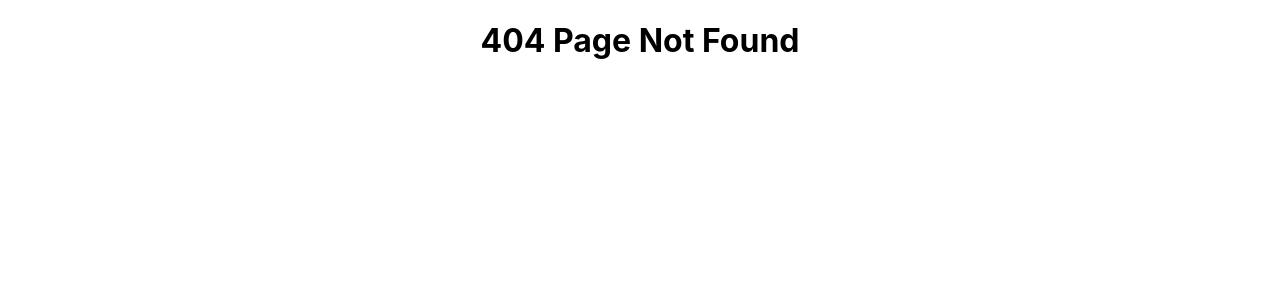
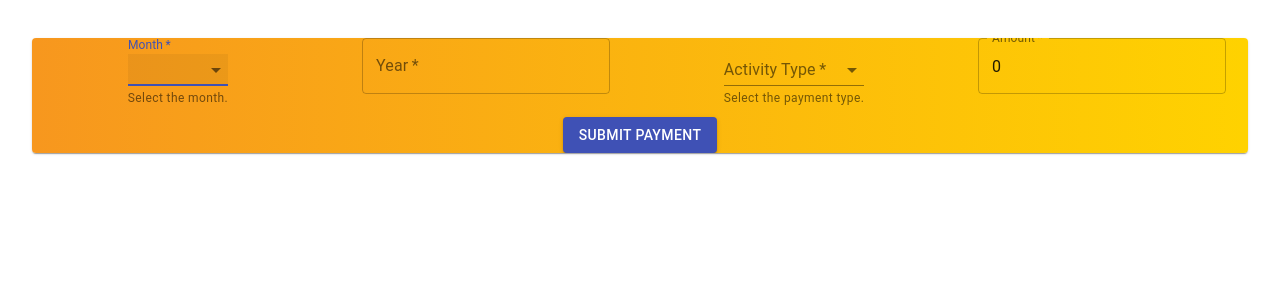
Before and after one commit to SL-Sports/nsc-web, a React (Create React App) app: page /payments-new in a window 1280 px wide. Before the commit this address had no page. Shown: the top 300 px of the page. Built offline with nearby package versions, Linux system fonts and the light colour scheme.

Commit message:
Added new payment page, but missing profileID select

```diff
--- a/src/components/payments/index.js
+++ b/src/components/payments/index.js
@@ -17,6 +17,10 @@ import PaymentCard from "./paymentCard";
 import { theme } from "./paymentsTheme";
 
 import PaymentDetail from "./paymentDetail"
+
+import { Link } from "react-router-dom";
+
+import NewPayment from "./newPayment";
 
 const profileId = "60a7f13a8ae2f8ad47c5cd1a";
 
@@ -62,13 +66,15 @@ export default function Payments() {
           <Container style={{ paddingTop: 30 }} maxWidth="lg">
             <Grid container spacing={2}>
               {payments.map((payment) => (
-                <PaymentCard payment={payment} />
+                <PaymentCard key = {payment.payment.id} payment={payment} seeMoreEnabled={true}/>
               ))}
             </Grid>
           </Container>
-          <Fab color="primary" aria-label="add" style = {fabStyle}>
-              <AddIcon />
-          </Fab>
+          <Link to={"payments-new"}>
+            <Fab color="primary" aria-label="add" style = {fabStyle}>
+                <AddIcon />
+            </Fab>
+          </Link>
         </main>
       </CssBaseline>
     </>
--- /dev/null
+++ b/src/components/payments/newPayment.js
@@ -0,0 +1,233 @@
+import React, { useState, useEffect } from "react";
+import paymentService from "../../services/paymentsService";
+import {
+  AppBar,
+  Typography,
+  Toolbar,
+  CssBaseline,
+  Container,
+  Grid,
+  Fab,
+  TextField,
+  MenuItem
+} from "@material-ui/core";
+
+import AddIcon from '@material-ui/icons/Add';
+
+import PaymentCard from "./paymentCard";
+
+import { theme } from "./paymentsTheme";
+
+import PaymentDetail from "./paymentDetail";
+
+import { Card, Button } from "@material-ui/core";
+import { CheckBox, CheckBoxOutlineBlank } from "@material-ui/icons";
+import moment from "moment";
+import { Link } from "react-router-dom";
+import Checkbox from '@material-ui/core/Checkbox';
+import { useStyles } from "./paymentsTheme";
+
+const profileId = "60a7f13a8ae2f8ad47c5cd1a";
+
+export default function NewPayment() {
+    useEffect(() => {
+        setProfileID("60ac8513ab2c3100155367bd");
+    }, []);
+
+    const [month, setMonth] = useState("");
+    const [year, setYear] = useState();
+    const [profileID, setProfileID] = useState("");
+    const [paymentType, setPaymentType] = useState("");
+    const [amount, setAmount] = useState(0);
+
+
+
+    const months = [
+        {
+            value: 'JAN',
+            label: 'January',
+        },
+        {
+            value: 'FEB',
+            label: 'February',
+        },
+        {
+            value: 'MAR',
+            label: 'March',
+        },
+        {
+            value: 'APR',
+            label: 'April',
+        },
+        {
+            value: 'MAY',
+            label: 'May',
+        },
+        {
+            value: 'JUN',
+            label: 'June',
+        },
+        {
+            value: 'JUL',
+            label: 'July',
+        },
+        {
+            value: 'AUG',
+            label: 'August',
+        },
+        {
+            value: 'SEP',
+            label: 'September',
+        },
+        {
+            value: 'OCT',
+            label: 'October',
+        },
+        {
+            value: 'NOV',
+            label: 'November',
+        },
+        {
+            value: 'DEC',
+            label: 'December',
+        }
+
+    ];
+
+    const paymentTypes = [
+        {
+            value: "MONTHLY_STIPEND",
+            label: "Monthly Stipend",
+        },
+        {
+            value: "EQUIPMENT",
+            label: "Equipment",
+        },
+        {
+            value: "TRAVEL",
+            label: "Travel"
+        }
+    ];
+
+    const changeMonth = (event) => {
+        setMonth(event.target.value);
+        console.log(month);
+    };
+
+    const changeYear = (event) => {
+        setYear(event.target.value);
+        console.log(year);
+    };
+
+    const changeType = (event) => {
+        setPaymentType(event.target.value);
+        console.log(paymentType);
+    };
+
+    const changeAmount = (event) => {
+        setAmount(event.target.value);
+        console.log(amount);
+    };
+
+    const saveNewPayment = async () => {
+        const paymentInfo = {
+            month:   month,
+            year: parseInt(year),
+            profileID: profileID,
+            amount: parseInt(amount),
+            paymentType: paymentType
+        }
+        const saveRes = await paymentService.sendNewPayment(paymentInfo);
+        alert(saveRes.data);
+        setMonth("");
+        setYear();
+        setProfileID("");
+        setPaymentType("");
+        setAmount(0);
+    }
+
+    return (
+        <Container style={{ paddingTop: 30 }} maxWidth="lg">
+            <Grid container spacing={2}>
+                <Grid item sm={12}>
+                    <Card style={{ background: theme.palette.secondary.mainGradient,height: "100%",}}>
+                        <Grid container spacing = {2}>
+                            <Grid item sm={6} md={3}>
+                                <TextField
+                                color="primary"
+                                required
+                                id="standard-select-month"
+                                select
+                                label="Month"
+                                name="month"
+                                autoFocus
+                                value={month}
+                                helperText="Select the month."
+                                onChange={changeMonth}>
+                                    {months.map((option) => (
+                                        <MenuItem key={option.value} value = {option.value}>
+                                            {option.label}
+                                        </MenuItem>
+                                    ))}
+                                </TextField>
+                            </Grid>
+                            <Grid item sm={6} md={3}>
+                                <TextField
+                                color="primary"
+                                required
+                                id="standard-outlined"
+                                label="Year"
+                                variant="outlined"
+                                value = {year}
+                                onChange={changeYear}
+                                >
+
+                                </TextField>
+                            </Grid>
+                            <Grid item sm={6} md={3}>
+                                <TextField
+                                color="primary"
+                                required
+                                select
+                                label="Activity Type"
+                                value={paymentType}
+                                onChange={changeType}
+                                name="paymentType"
+                                helperText="Select the payment type.">
+                                    {paymentTypes.map((option) => (
+                                        <MenuItem key={option.value} value = {option.value}>
+                                            {option.label}
+                                        </MenuItem>
+                                    ))}
+                                </TextField>
+                            </Grid>
+                            <Grid item sm={6} md={3}>
+                                <TextField
+                                color="primary"
+                                required
+                                id="standard-outlined"
+                                label="Amount"
+                                variant="outlined"
+                                value = {amount}
+                                onChange={changeAmount}
+                                >
+
+                                </TextField>
+                            </Grid>
+                        </Grid>
+                        <Grid container spacing={5}>
+                            <Grid item sm={12}>
+                                <Button
+                                variant="contained"
+                                color="primary"
+                                onClick={saveNewPayment}>
+                                    Submit Payment
+                                </Button>
+                            </Grid>
+                        </Grid>
+                    </Card>
+                </Grid>
+            </Grid>
+        </Container>
+    )
+};
--- a/src/components/payments/paymentCard.js
+++ b/src/components/payments/paymentCard.js
@@ -5,7 +5,7 @@ import { Link } from "react-router-dom";
 import Checkbox from '@material-ui/core/Checkbox';
 import { theme, useStyles } from "./paymentsTheme";
 
-const PaymentCard = ({payment}) => {
+const PaymentCard = ({payment, seeMoreEnabled}) => {
     const classes = useStyles();
 
     const stringifyPaymentType = (paymentType) => {
@@ -92,7 +92,7 @@ const PaymentCard = ({payment}) => {
                             </Grid>
                             <Grid item xs={12}>
                                 <Link to={"payment-detail/" + payment.payment._id}>
-                                    <Button
+                                    {seeMoreEnabled && <Button
                                         style={{
                                         background: theme.palette.primary.mainGradient,
                                         color: "white",
@@ -102,7 +102,7 @@ const PaymentCard = ({payment}) => {
                                         fullWidth
                                     >
                                         SEE MORE
-                                    </Button>
+                                    </Button>}
                                 </Link>
                             </Grid>
                         </Grid>
--- a/src/components/payments/paymentDetail.js
+++ b/src/components/payments/paymentDetail.js
@@ -1,5 +1,5 @@
 import React, { useState, useEffect } from "react";
-// import paymentService from "../../services/paymentService";
+import paymentService from "../../services/paymentsService";
 import { Add, AddComment, ArrowBack } from "@material-ui/icons";
 import { Link, useParams } from "react-router-dom";
 import {
@@ -22,55 +22,47 @@ import axios from "axios";
 
 const baseUrl = "https://slsports.anuda.me/payment";
 
-const token = "8cJeOM8vZUkSPKhn978Lh3LhY86TJSwDzUYVHxD6rrDdSBQazf4MrZSxV94pDxgwXWc5ZKkOuHrqGPt4ma0imc5K4VE7dT8VKdmOA5vZ8mI24J6mG8I3aTnE0mVcpyxE";
+const token = "q4DRq9lPhYGwgnlTJYm9B4yLG7udKpNHNmW2jocy5m2cWqz546A3yookPfv9hlwu0Gcw9ge1KH1T3Agjrjo3Esb3B6RY57zHxJptoidoGJkWZhOm1IIYvyYqSnA6WIdh";
 
 const profileId = "60a7f13a8ae2f8ad47c5cd1a";
 
 export default function PaymentDetail() {
     const {paymentID} = useParams();
-    const [payment, setPayment] = useState('test');
+    const [payment, setPayment] = useState(undefined);
 
 
-    const getPaymentDetail = async () => {
-        const url = baseUrl + "/get";
-
-        const body = {
-            _id: paymentID,
+    useEffect(() => {
+        const getPayments = async () => {
+          const paymentRes = await paymentService.getPaymentDetail(paymentID);
+          if (paymentRes.status === 200) {
+            setPayment(paymentRes.data[0]);
+          }
         };
 
-        const config = {
-            headers: {
-                "Content-Type": "application/json",
-                Token: token,
-            },
-        };
+        getPayments();
+      }, []);
 
-        let result = {};
-
-        let response = await axios.post(url, body, config).catch((err) => {
-            result.status = err.response.status;
-            result.data = err.response.data.message;
-
-            return result;
-        });
-        result.status = response.status;
-
-        if (response.status === 200) {
-            result.data = response.data;
-        } else {
-            result.data = response.data.message;
-        }
-        setPayment(result.data[0]);
-        console.log(result);
-        return result.data[0];
-    };
-
-    useEffect(() => {
-        getPaymentDetail();
-    })
-    // getPaymentDetail(paymentID);
-    const payment2 = getPaymentDetail();
-    console.log(payment2);
+    console.log(payment);
+    if (payment === undefined) {
+        return (
+          <>
+            <Grid
+              container
+              spacing={0}
+              direction="column"
+              alignItems="center"
+              justify="center"
+              style={{ minHeight: "100vh" }}
+            >
+              <Grid item xs={3}>
+                <CircularProgress
+                  style={{ color: theme.palette.primary.main, margin: "auto" }}
+                ></CircularProgress>{" "}
+              </Grid>
+            </Grid>
+          </>
+        );
+    } else {
     return (
         <>
             <CssBaseline>
@@ -87,7 +79,7 @@ export default function PaymentDetail() {
                 <main>
                 <Container style={{ paddingTop: 30 }} maxWidth="lg">
                     <Grid container spacing={2}>
-                        <PaymentCard payment={payment} />
+                        <PaymentCard payment={payment} seeMoreEnabled={false}/>
                     {/* {payments.map((payment) => (
                         <PaymentCard payment={paymentID} />
                     ))} */}
@@ -97,4 +89,5 @@ export default function PaymentDetail() {
             </CssBaseline>
         </>
     )
+}
 };
--- a/src/components/routes/index.js
+++ b/src/components/routes/index.js
@@ -10,6 +10,7 @@ import Activities from '../activities';
 import Profiles from '../profiles';
 import Payments from '../payments';
 import PaymentDetail from '../payments/paymentDetail';
+import NewPayment from '../payments/newPayment';
 
 function Home () {
     return <h1  style={{color: COLORS.blueGradientStart}}>Home</h1>
@@ -29,6 +30,7 @@ export default function Routes () {
                 {/* Payments */}
                 <Route path='/payments' component={Payments} />
                 <Route path='/payment-detail/:paymentID' component={PaymentDetail} />
+                <Route path='/payments-new' component={NewPayment} />
                 {/* Profiles */}
                 <Route path='/profiles' component={Profiles} />
                 {/* Home */}
--- a/src/services/paymentsService.js
+++ b/src/services/paymentsService.js
@@ -2,7 +2,7 @@ import axios from "axios";
 
 const baseUrl = "https://slsports.anuda.me/payment";
 
-const token = "8cJeOM8vZUkSPKhn978Lh3LhY86TJSwDzUYVHxD6rrDdSBQazf4MrZSxV94pDxgwXWc5ZKkOuHrqGPt4ma0imc5K4VE7dT8VKdmOA5vZ8mI24J6mG8I3aTnE0mVcpyxE";
+const token = "q4DRq9lPhYGwgnlTJYm9B4yLG7udKpNHNmW2jocy5m2cWqz546A3yookPfv9hlwu0Gcw9ge1KH1T3Agjrjo3Esb3B6RY57zHxJptoidoGJkWZhOm1IIYvyYqSnA6WIdh";
 
 const getPayments = async (associationID) => {
     const url = baseUrl + "/get";
@@ -69,9 +69,9 @@ const getPaymentDetail = async (paymentID) => {
     return result;
 };
 
-const newPayment = async (paymentInfo) => {
+const sendNewPayment = async (paymentInfo) => {
     const url = baseUrl + "/new";
-
+    console.log(paymentInfo);
     const body = {
         month: paymentInfo.month,
         year: paymentInfo.year,
@@ -106,4 +106,4 @@ const newPayment = async (paymentInfo) => {
 
 };
 
-export default { getPayments, getPaymentDetail, newPayment };
+export default { getPayments, getPaymentDetail, sendNewPayment };
```
